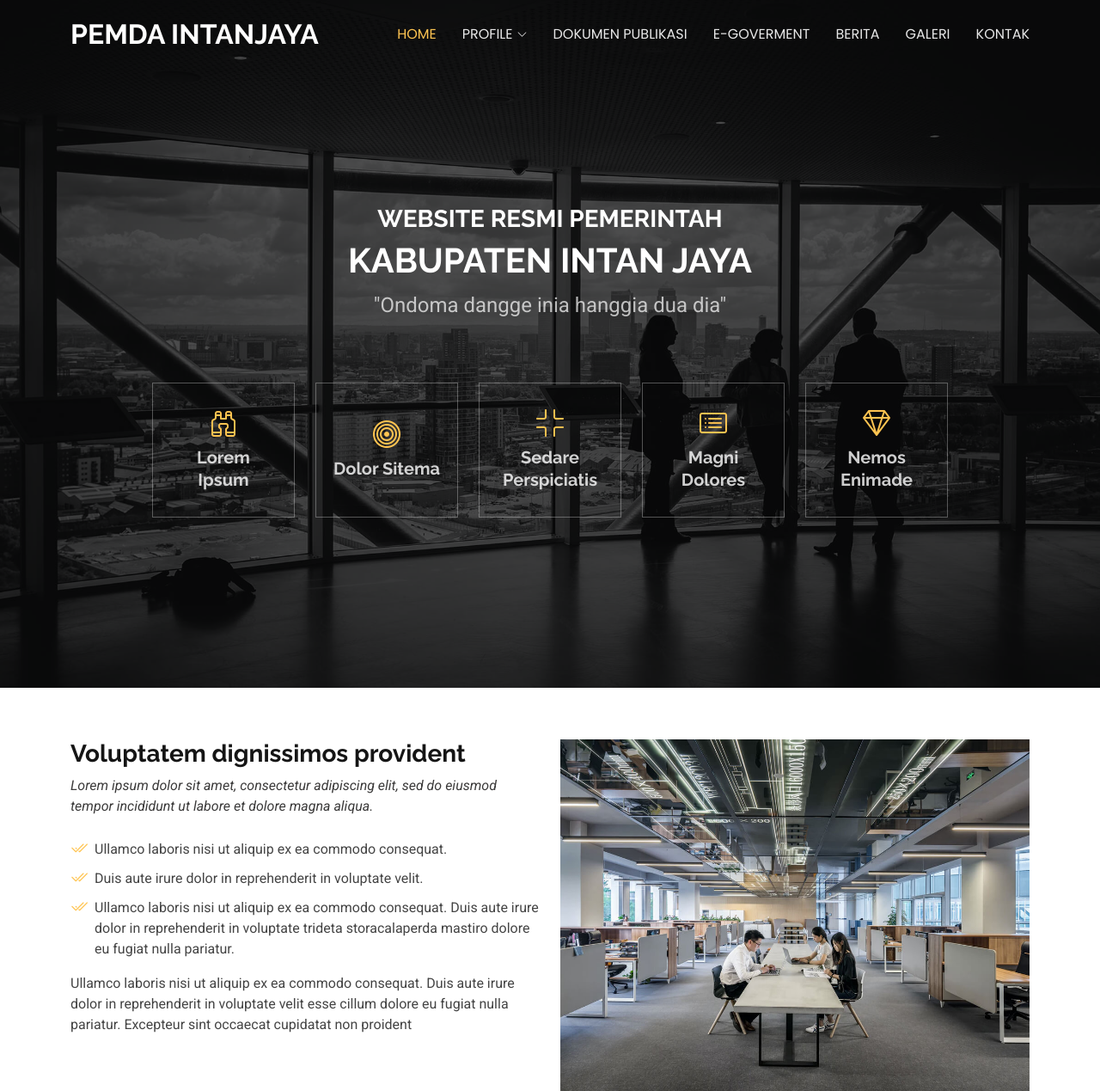
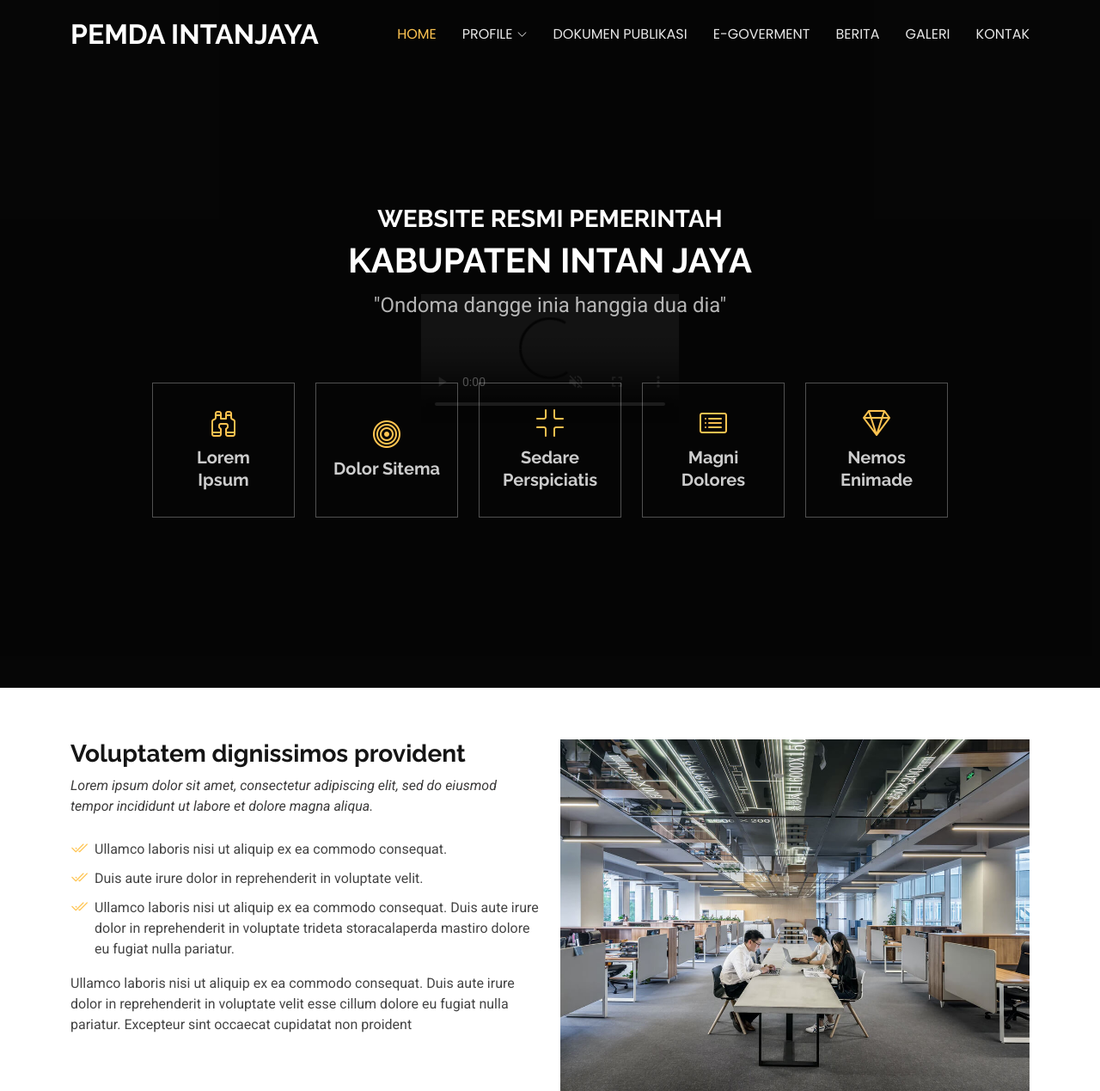
Before and after one commit to zonggonau/portalintanjaya, a CodeIgniter 4 app: the page made by app/Views/index.php in a window 1280 px wide. Shown: the top 1269 px of the page at 86% size. Run offline with PHP 8.4 and a stand-in for CodeIgniter, Linux system fonts and the light colour scheme; the template is opened without the code that fills it, so the values that code supplies are empty; some libraries are stand-ins or nearby versions; grey boxes are pictures that could not be loaded.

Commit message:
update vide background

```diff
--- a/app/Views/index.php
+++ b/app/Views/index.php
@@ -5,7 +5,15 @@
 
 <!-- Hero Section -->
 <section id="hero" class="hero section dark-background">
-    <img src="assets/img/hero-bg.jpg" alt="" data-aos="fade-in">
+    <!-- <img src="assets/img/hero-bg.jpg" alt="" data-aos="fade-in"> -->
+
+    <div class="item active" style="position: absolute;  overflow: hidden;">
+        <video controls autoplay loop muted>
+            <source src="<?= base_url('assets/video/profile.mp4') ?>" type="video/mp4">
+            Your browser does not support the video tag.
+        </video>
+        <div class="pateren"></div>
+    </div>
     <div class="container">
         <div class="row justify-content-center text-center" data-aos="fade-up" data-aos-delay="100">
             <!-- <div class="col-xl-12">
```
